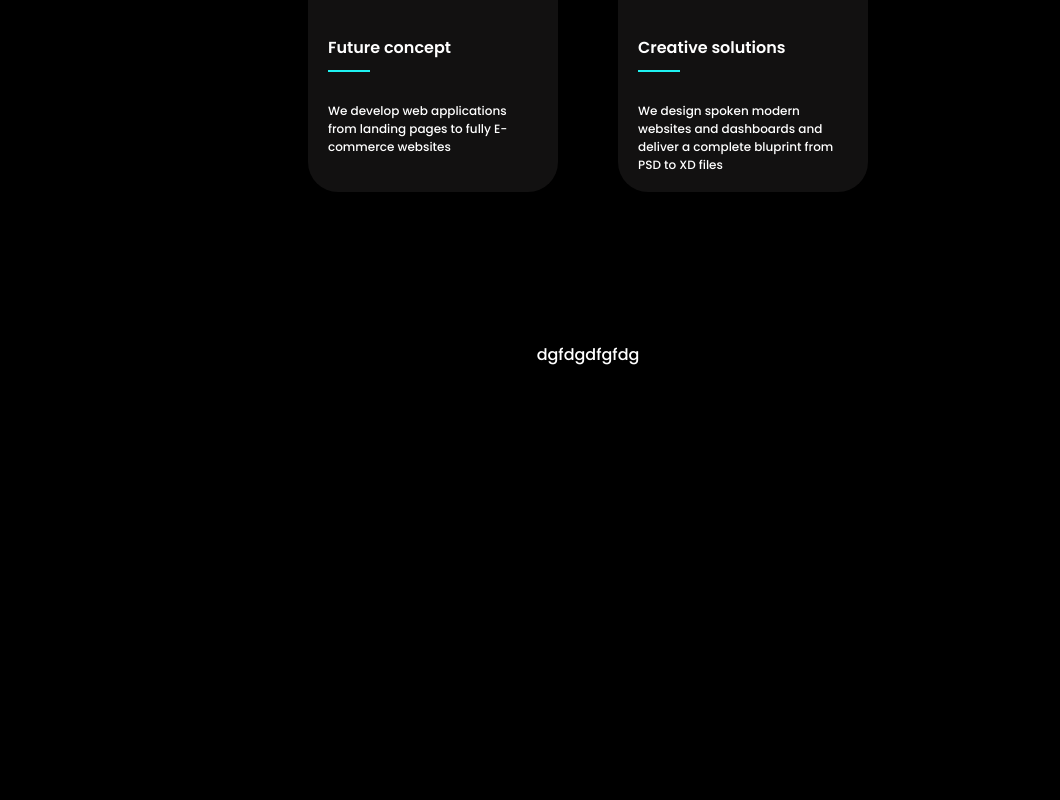
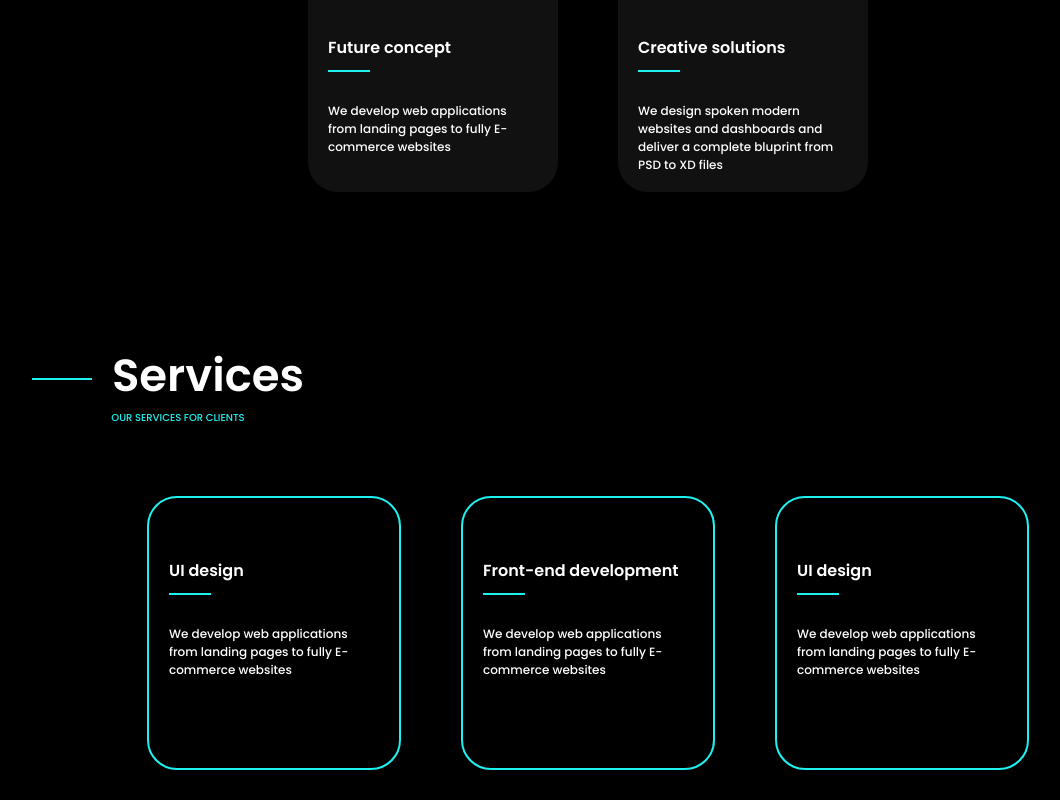
Before and after one commit to Linda2490/portfollio_website, a React (Create React App) app in the folder portfolioclient/: page / in a window 1280 px wide. Shown: the part 876-1676 px from the top of the page, without its empty margins (52-1112 px from the left). Before the commit the page ends 1243 px from the top, so only its background shows below. Built offline with nearby package versions, Linux system fonts and the light colour scheme.

Commit message:
creating boxes of services

```diff
--- a/portfolioclient/src/PortfolioContainer/Home_following/Hf.js
+++ b/portfolioclient/src/PortfolioContainer/Home_following/Hf.js
@@ -14,7 +14,7 @@ export default function Hf() {
           <div className="Hf-line"></div>
         </div>
 
-        <div className="line"></div>
+
         <div className="description">
           <span>
             We develop web applications from landing pages to fully E-commerce
@@ -33,7 +33,7 @@ export default function Hf() {
           <span>Creative solutions</span>
           <div className="Hf-line"></div>
         </div>
-        <div className="line"></div>
+
         <div className="description">
           <span>
             We design spoken modern websites and dashboards and deliver a
--- a/portfolioclient/src/PortfolioContainer/services_component/Sc.css
+++ b/portfolioclient/src/PortfolioContainer/services_component/Sc.css
@@ -1,6 +1,6 @@
 .Sc-container {
-    display: flex;
-
+  display: flex;
+  flex-direction: column;
   justify-content: center;
   justify-items: center;
   margin-top: 120px;
@@ -8,7 +8,59 @@
   min-height: fit-content;
 }
 .Sc-parent {
-     display: flex;
-  align-items: center;
+  margin-right: 900px;
+}
+.row {
+  display: flex;
+  margin-left: 60px;
+}
+.Sc-line {
+  border-bottom: 2px solid #1ef2f1;
+  width: 20%;
+  margin-top: 3px;
+  padding-left: 60px;
+  margin-bottom: 30px;
+}
+.Sc-title {
+  font-weight: 600;
+  font-size: 45px;
+  padding-left: 20px;
+}
+.Sc-subtitle {
+  font-size: 10px;
+  margin-left: 80px;
+  color: #1ef2f1;
+}
+.Sc-details {
+  display: flex;
   flex-direction: row;
+  margin-top: 40px;
 }
+.Sc-box {
+  padding: 40px 40px;
+
+  justify-content: center;
+  color: #fff;
+  background-color: black;
+  margin: 30px;
+  border: 2px solid #1ef2f1;
+  text-align: start;
+  height: 210px;
+  width: 210px;
+  padding: 30px 20px;
+  border-radius: 30px;
+
+  position: relative;
+}
+.title {
+  margin: 30px 0 30px;
+  font-weight: 600;
+}
+.line {
+  border-bottom: 2px solid #1ef2f1;
+  width: 20%;
+  margin-top: 10px;
+}
+.description {
+  font-size: 12px;
+}
--- a/portfolioclient/src/PortfolioContainer/services_component/Sc.js
+++ b/portfolioclient/src/PortfolioContainer/services_component/Sc.js
@@ -2,9 +2,54 @@ import React from 'react'
 import './Sc.css'
 
 export default function Sc() {
-    return (
-        <div className='Sc-container'>
-            dgfdgdfgfdg
+  return (
+    <div className="Sc-container">
+      <div className="Sc-parent">
+        <div className="row">
+          <div className="Sc-line"></div>
+          <div className="Sc-title">Services</div>
         </div>
-    )
+        <div className="Sc-subtitle">OUR SERVICES FOR CLIENTS</div>
+
+      </div>
+      <div className="Sc-details">
+          <div className="Sc-box">
+            <div className="title">
+              <span>UI design</span>
+              <div className="line"></div>
+            </div>
+            <div className="description">
+              <span>
+                We develop web applications from landing pages to fully
+                E-commerce websites
+              </span>
+            </div>
+          </div>
+          <div className="Sc-box">
+            <div className="title">
+              <span>Front-end development</span>
+              <div className="line"></div>
+            </div>
+            <div className="description">
+              <span>
+                We develop web applications from landing pages to fully
+                E-commerce websites
+              </span>
+            </div>
+          </div>
+          <div className="Sc-box">
+            <div className="title">
+              <span>UI design</span>
+              <div className="line"></div>
+            </div>
+            <div className="description">
+              <span>
+                We develop web applications from landing pages to fully
+                E-commerce websites
+              </span>
+            </div>
+          </div>
+        </div>
+    </div>
+  )
 }
```
Also changed, not shown: portfolioclient/src/App.js (+5 -16 lines), portfolioclient/src/assets/MW.jpg (added).
